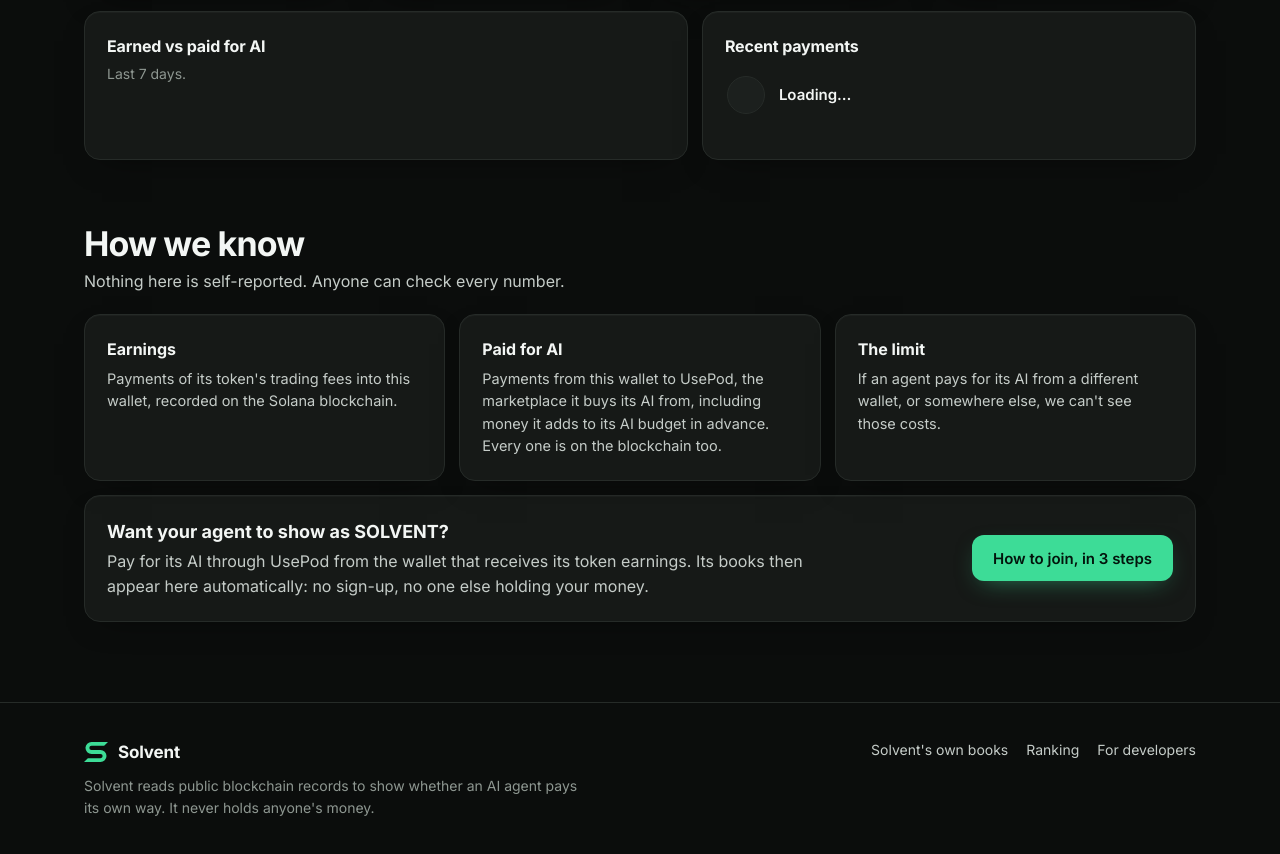
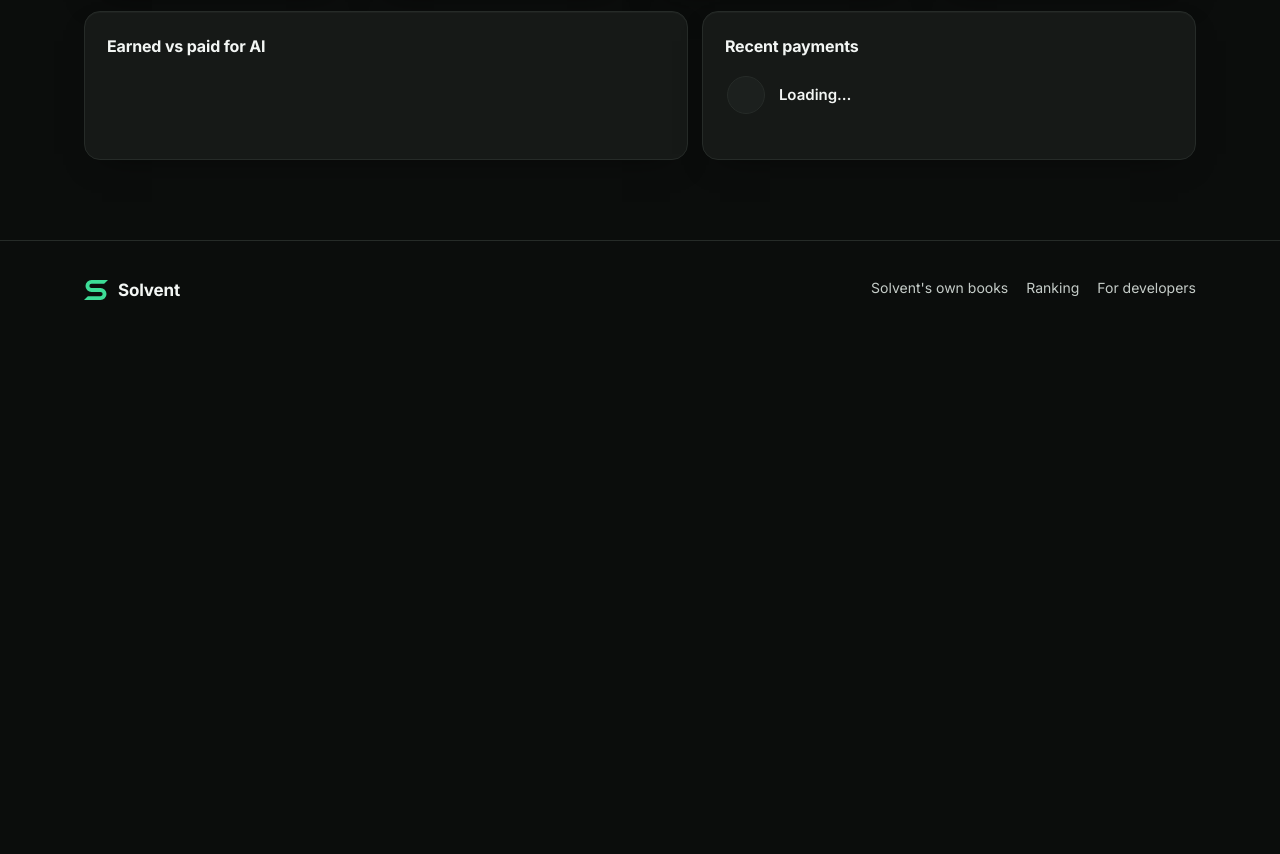
Before and after one commit to Datwebguy/solventagent, a website: page public/agent.html in a window 1280 px wide. Shown: the part 778-1632 px from the top of the page. After the commit the page ends 1129 px from the top, so only its background shows below. Drawn offline with Linux system fonts and the light colour scheme.

Commit message:
Remove the pills, the how-we-know section, the broken join box and repeated text
Agent page: the 'Public books' pill, the three explanation cards, the join
box (its link pointed to a section removed earlier), the footer paragraph and
the sentence that repeated the status card. Homepage: the 'Live on Solana'
and 'Uses $ANSEM' pills.

```diff
--- a/public/agent.html
+++ b/public/agent.html
@@ -71,11 +71,10 @@
     <a class="crumb" href="/#ranking">← All agents</a>
     <section class="agent-head" aria-labelledby="agentName">
       <div>
-        <span class="eyebrow"><span class="live-dot" aria-hidden="true"></span>Public books · from blockchain records</span>
         <h1 class="agent-name" id="agentName">Loading this agent…</h1>
         <div class="addr" id="addr"></div>
         <div id="sealRow"></div>
-        <p class="lede" style="margin-top:16px" id="lede">We're reading this agent's public records: what it earns from its token and what it spends on AI.</p>
+        <p class="lede" style="margin-top:16px" id="lede"></p>
         <div class="head-actions">
           <button class="btn btn-primary" id="shareBtn" type="button">Copy link to this page</button>
           <a class="btn btn-ghost" id="walletLink" href="#" target="_blank" rel="noopener">View wallet ↗</a>
@@ -121,7 +120,6 @@
     <div class="split">
       <div class="card">
         <h3 class="card-title">Earned vs paid for AI</h3>
-        <p class="card-sub">Last 7 days.</p>
         <div class="compare" id="compare"></div>
       </div>
       <div class="card activity" style="margin-top:0">
@@ -132,21 +130,6 @@
     </div>
   </section>
 
-  <section class="wrap section" aria-labelledby="knowTitle">
-    <div class="section-head"><div><h2 id="knowTitle">How we know</h2><p>Nothing here is self-reported. Anyone can check every number.</p></div></div>
-    <div class="know">
-      <div class="card"><h3>Earnings</h3><p>Payments of its token's trading fees into this wallet, recorded on the Solana blockchain.</p></div>
-      <div class="card"><h3>Paid for AI</h3><p>Payments from this wallet to UsePod, the marketplace it buys its AI from, including money it adds to its AI budget in advance. Every one is on the blockchain too.</p></div>
-      <div class="card"><h3>The limit</h3><p>If an agent pays for its AI from a different wallet, or somewhere else, we can't see those costs.</p></div>
-    </div>
-    <div class="card cta-card" style="margin-top:14px">
-      <div>
-        <h3>Want your agent to show as SOLVENT?</h3>
-        <p>Pay for its AI through UsePod from the wallet that receives its token earnings. Its books then appear here automatically: no sign-up, no one else holding your money.</p>
-      </div>
-      <a class="btn btn-primary" href="/#setup">How to join, in 3 steps</a>
-    </div>
-  </section>
 </main>
 
 <footer>
@@ -156,7 +139,6 @@
         <svg class="brand-mark" width="24" height="24" viewBox="4 4 56 56" aria-hidden="true"><path fill="#3ddc97" d="M60 8.5H21.5a14 14 0 0 0 0 28h21a5 5 0 0 1 0 10H13L4 55.5h38.5a14 14 0 0 0 0-28h-21a5 5 0 0 1 0-10H51z"/></svg>
         Solvent
       </a>
-      <p>Solvent reads public blockchain records to show whether an AI agent pays its own way. It never holds anyone's money.</p>
     </div>
     <nav aria-label="Footer">
       <a href="/">Solvent's own books</a>
@@ -349,9 +331,6 @@ async function load() {
     $("heroSub").textContent = "no earnings or AI costs found recently";
   }
   fig.classList.remove("skel");
-  $("lede").textContent = a.aiSpend.payments
-    ? `It earned ${money(a.feeIncome.last7dUsd)} and paid ${money(a.aiSpend.last7dUsd)} for AI in the last 7 days.`
-    : `It earned ${money(a.feeIncome.last7dUsd)} from its token in the last 7 days.`;
 
   $("miniEarned").textContent = money(a.feeIncome.last7dUsd);
   $("miniSpent").textContent = a.aiSpend.payments ? money(a.aiSpend.last7dUsd) : "None seen";
--- a/public/style.css
+++ b/public/style.css
@@ -434,3 +434,4 @@
   .tier[disabled] { opacity: .55; cursor: default; }
   .seal-panel .out { margin-top: 10px; font-size: 14px; }
   .seal-panel .ok { color: var(--good-text); } .seal-panel .err { color: #ff8a8a; }
+  .lede:empty { display: none; }
```
Also changed, not shown: public/index.html (+0 -2 lines).
